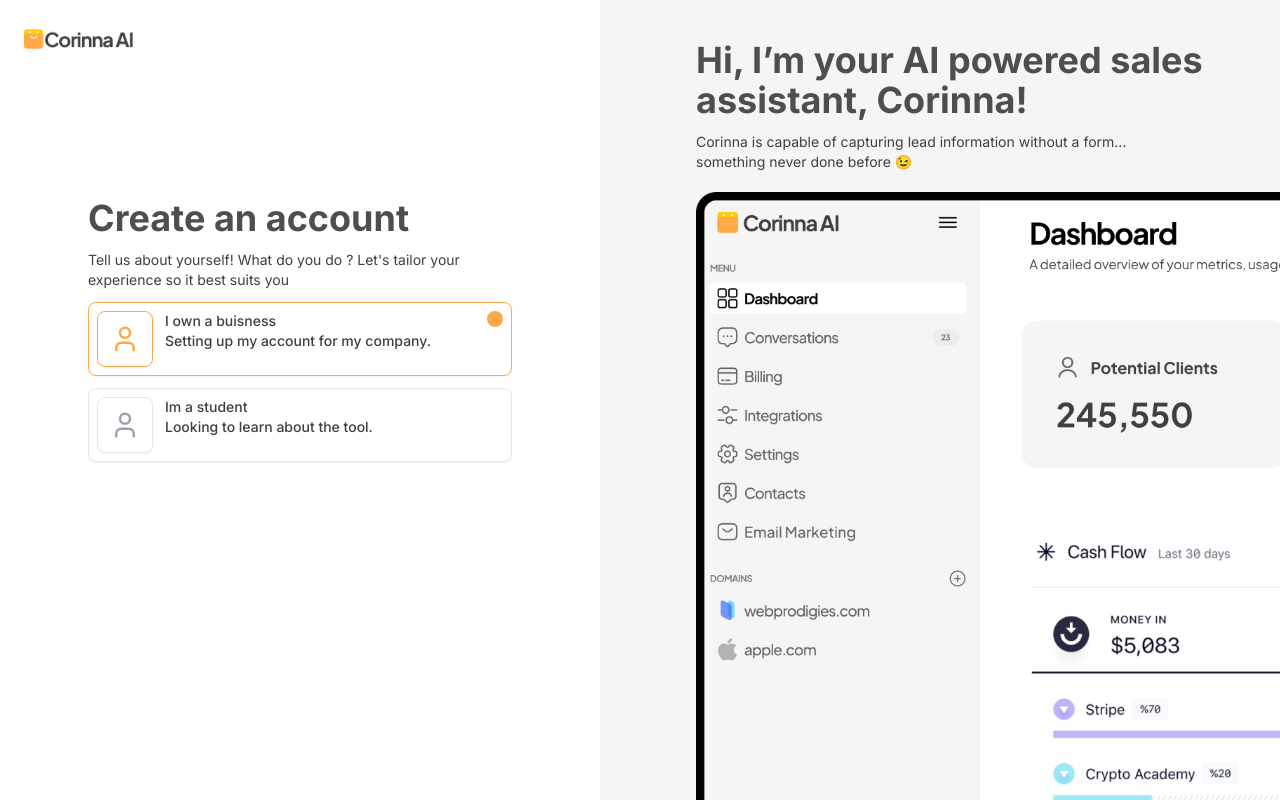
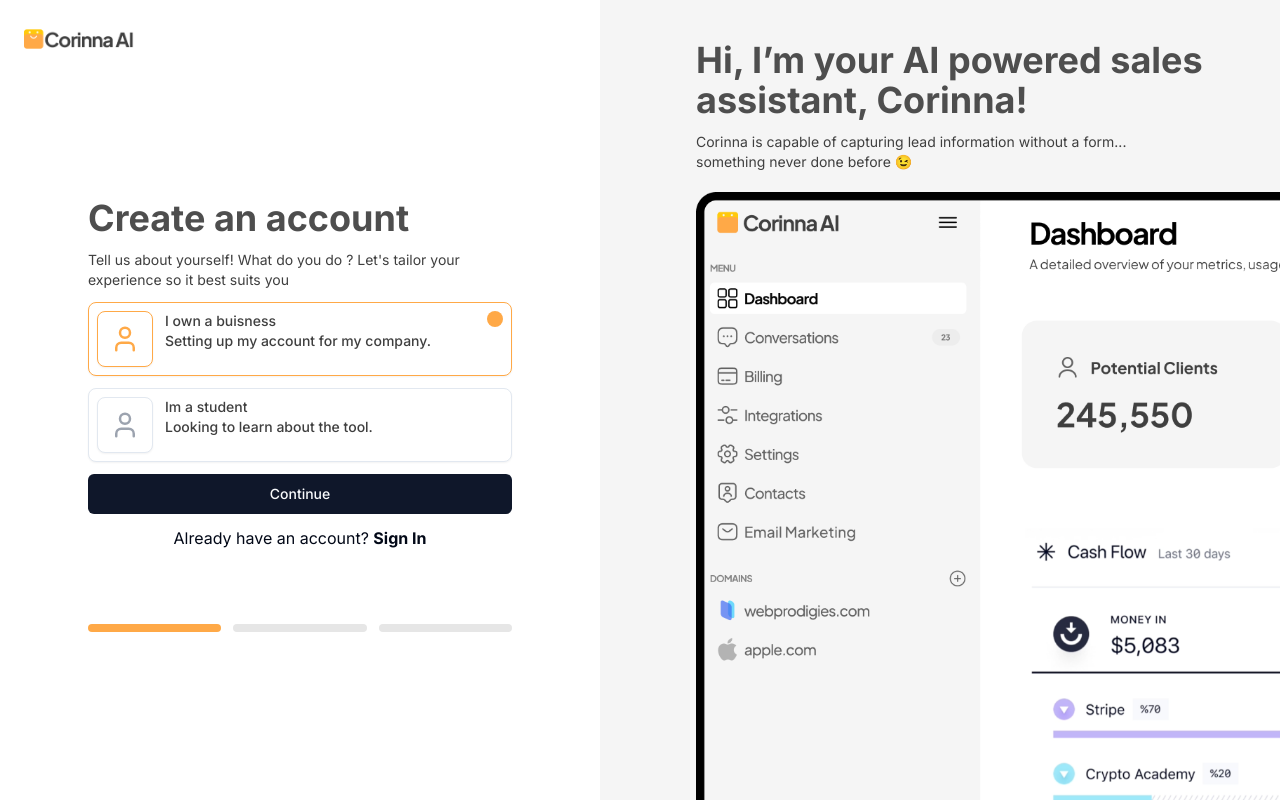
Before and after one commit to RajanJha2003/Corinna-AI, a Next.js app: page /auth/sign-up in a window 1280 px wide. Built offline with nearby package versions, Linux system fonts and the light colour scheme; no server answers.

Commit message:
handler sign up

```diff
--- a/src/app/auth/sign-up/page.tsx
+++ b/src/app/auth/sign-up/page.tsx
@@ -1,4 +1,6 @@
+import ButtonHandler from '@/components/forms/sign-up/button-handlers'
 import SignUpFormProvider from '@/components/forms/sign-up/form-provider'
+import HighLightBar from '@/components/forms/sign-up/highlight-bar'
 import RegistrationFormStep from '@/components/forms/sign-up/registration-step'
 import React from 'react'
 
@@ -9,8 +11,10 @@
         <SignUpFormProvider>
           <div className='flex flex-col gap-3'>
             <RegistrationFormStep />
+            <ButtonHandler />
 
           </div>
+          <HighLightBar />
 
         </SignUpFormProvider>
       </div>
--- /dev/null
+++ b/src/components/forms/sign-up/button-handlers.tsx
@@ -0,0 +1,90 @@
+'use client';
+
+import { Button } from '@/components/ui/button';
+import { useAuthContextHook } from '@/context/use-auth-context'
+import { useSignUpForm } from '@/hooks/sign-up/use-sign-up';
+import Link from 'next/link';
+import React from 'react'
+import { useFormContext } from 'react-hook-form';
+
+const ButtonHandler = () => {
+
+    const {currentStep,setCurrentStep}=useAuthContextHook();
+    const {formState,getFieldState,getValues}=useFormContext();
+    const {onGenerateOTP}=useSignUpForm();
+    const {isDirty:isName}=getFieldState('fullname',formState);
+    const {isDirty:isEmail}=getFieldState('email',formState);
+    const {isDirty:isPassword}=getFieldState('password',formState);
+
+    if(currentStep===3){
+        return(
+            <div className='w-full flex flex-col gap-3 items-center'>
+                <Button type='submit' className='w-full'>
+                    Create an account
+                </Button>
+                <p>
+                    Already have an account?
+                    <Link href={"/auth/sign-in"} className='font-bold'>
+                    Sign In
+                    </Link>
+                </p>
+
+            </div>
+        )
+    }
+
+    if(currentStep===2){
+        return(
+            <div className="w-full flex flex-col gap-3 items-center">
+        <Button
+          type="submit"
+          className="w-full"
+          {...(isName &&
+            isEmail &&
+            isPassword && {
+              onClick: () =>
+                onGenerateOTP(
+                  getValues('email'),
+                  getValues('password'),
+                  setCurrentStep
+                ),
+            })}
+        >
+          Continue
+        </Button>
+        <p>
+          Already have an account?{' '}
+          <Link
+            href="/auth/sign-in"
+            className="font-bold"
+          >
+            Sign In
+          </Link>
+        </p>
+      </div>
+        )
+    }
+
+  return (
+    <div className="w-full flex flex-col gap-3 items-center">
+    <Button
+      type="submit"
+      className="w-full"
+      onClick={() => setCurrentStep((prev: number) => prev + 1)}
+    >
+      Continue
+    </Button>
+    <p>
+      Already have an account?{' '}
+      <Link
+        href="/auth/sign-in"
+        className="font-bold"
+      >
+        Sign In
+      </Link>
+    </p>
+  </div>
+  )
+}
+
+export default ButtonHandler
--- /dev/null
+++ b/src/components/forms/sign-up/highlight-bar.tsx
@@ -0,0 +1,35 @@
+'use client'
+import { useAuthContextHook } from '@/context/use-auth-context'
+import { cn } from '@/lib/utils'
+import React from 'react'
+
+type Props = {}
+
+const HighLightBar = (props: Props) => {
+  const { currentStep } = useAuthContextHook()
+
+  return (
+    <div className="grid grid-cols-3 gap-3">
+      <div
+        className={cn(
+          'rounded-full h-2 col-span-1',
+          currentStep == 1 ? 'bg-orange' : 'bg-platinum'
+        )}
+      ></div>
+      <div
+        className={cn(
+          'rounded-full h-2 col-span-1',
+          currentStep == 2 ? 'bg-orange' : 'bg-platinum'
+        )}
+      ></div>
+      <div
+        className={cn(
+          'rounded-full h-2 col-span-1',
+          currentStep == 3 ? 'bg-orange' : 'bg-platinum'
+        )}
+      ></div>
+    </div>
+  )
+}
+
+export default HighLightBar
```
